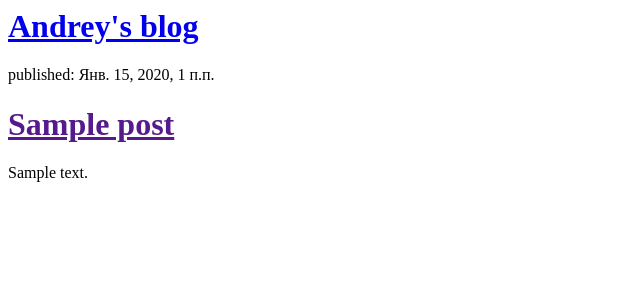
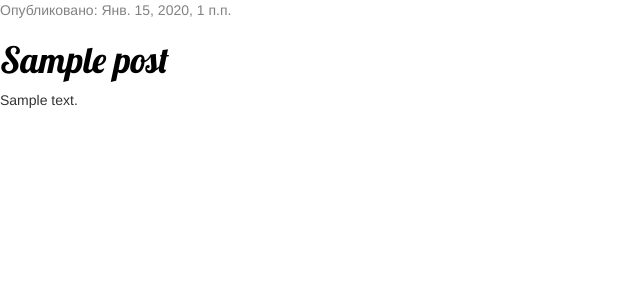
Before and after one commit to AndreyBorey/my-first-blog, a Django app: template blog/templates/blog/post_list.html in a window 1280 px wide. Shown: the top 300 px of the page, without its empty margins (0-640 px from the left). Run offline with Django 3.2, Linux system fonts and the light colour scheme; the template is opened without the code that fills it: values that come from a table or form of the project are taken from there, others are empty; tables that the repository leaves empty hold one stand-in row (values such as "Sample post"); some libraries are stand-ins or nearby versions.

Commit message:
Added view and template for detailed blog post as well as CSS for the site.

```diff
--- /dev/null
+++ b/blog/static/css/blog.css
@@ -0,0 +1,51 @@
+h1 a {
+    color: #FCA205;
+    font-family: 'Lobster';
+}
+
+.page-header {
+    background-color: #ff9400;
+    margin-top: 0;
+    padding: 20px 20px 20px 40px;
+}
+
+.page-header h1, .page-header h1 a, .page-header h1 a:visited, .page-header h1 a:active {
+    color: #ffffff;
+    font-size: 36pt;
+    text-decoration: none;
+}
+
+.content {
+    margin-left: 40px;
+}
+
+h1, h2, h3, h4 {
+    font-family: 'Lobster', cursive;
+}
+
+.date {
+    color: #828282;
+}
+
+.save {
+    float: right;
+}
+
+.post-form textarea, .post-form input {
+    width: 100%;
+}
+
+.top-menu, .top-menu:hover, .top-menu:visited {
+    color: #ffffff;
+    float: right;
+    font-size: 26pt;
+    margin-right: 20px;
+}
+
+.post {
+    margin-bottom: 70px;
+}
+
+.post h1 a, .post h1 a:visited {
+    color: #000000;
+}
--- /dev/null
+++ b/blog/templates/blog/base.html
@@ -0,0 +1,14 @@
+{% load static %}
+<html>
+    <head>
+        <title>Django Girls blog</title>
+        <link rel="stylesheet" href="//maxcdn.bootstrapcdn.com/bootstrap/3.2.0/css/bootstrap.min.css">
+        <link rel="stylesheet" href="//maxcdn.bootstrapcdn.com/bootstrap/3.2.0/css/bootstrap-theme.min.css">
+        <link href='//fonts.googleapis.com/css?family=Lobster&subset=latin,latin-ext' rel='stylesheet' type='text/css'>
+        <link rel="stylesheet" href="{% static 'css/blog.css' %}">
+    </head>
+    <body>
+        {% block content %}
+        {% endblock %}
+    </body>
+</html>
--- a/blog/templates/blog/post_list.html
+++ b/blog/templates/blog/post_list.html
@@ -1,17 +1,13 @@
-<html>
-    <head>
-        <title>Andrey's blog</title>
-    </head>
-    <body>
-        <div>
-            <h1><a href="/">Andrey's blog</a></h1>
-        </div>
-    {% for post in posts %}
-       <div>
-           <p>published: {{post.published_date }}</p>
-           <h1><a href="">{{post.title}}</a></h1>
-           <p>{{ post.text|linebreaksbr }}</p>
-       </div>
-    {% endfor %}
-    </body>
-</html>
+{% extends 'blog/base.html' %}
+
+{% block content %}
+            {% for post in posts %}
+                <div class="post">
+                    <div class="date">
+                        <p>Опубликовано: {{ post.published_date }}</p>
+                    </div>
+                    <h1><a href="{% url 'post_detail' pk=post.pk %}">{{ post.title }}</a></h1>
+                    <p>{{ post.text|linebreaksbr }}</p>
+                </div>
+            {% endfor %}
+{% endblock %}
--- a/blog/urls.py
+++ b/blog/urls.py
@@ -1,5 +1,6 @@
 from django.urls import path
 from . import views
 urlpatterns = [
-    path('', views.post_list, name='post_list')
+    path('', views.post_list, name='post_list'),
+    path('post/<int:pk>/', views.post_detail, name='post_detail'),
 ]
--- a/mysite1/settings.py
+++ b/mysite1/settings.py
@@ -118,5 +118,5 @@ USE_TZ = True
 # Static files (CSS, JavaScript, Images)
 # https://docs.djangoproject.com/en/2.1/howto/static-files/
 
+STATIC_ROOT = os.path.join(BASE_DIR, 'static')
 STATIC_URL = '/static/'
-STATIC_ROOT = os.path.join(BASE_DIR, 'static')
```
Also changed, not shown: blog/templates/blog/post_detail.html (added, +13 -0 lines), blog/views.py (+6 -1 lines).
